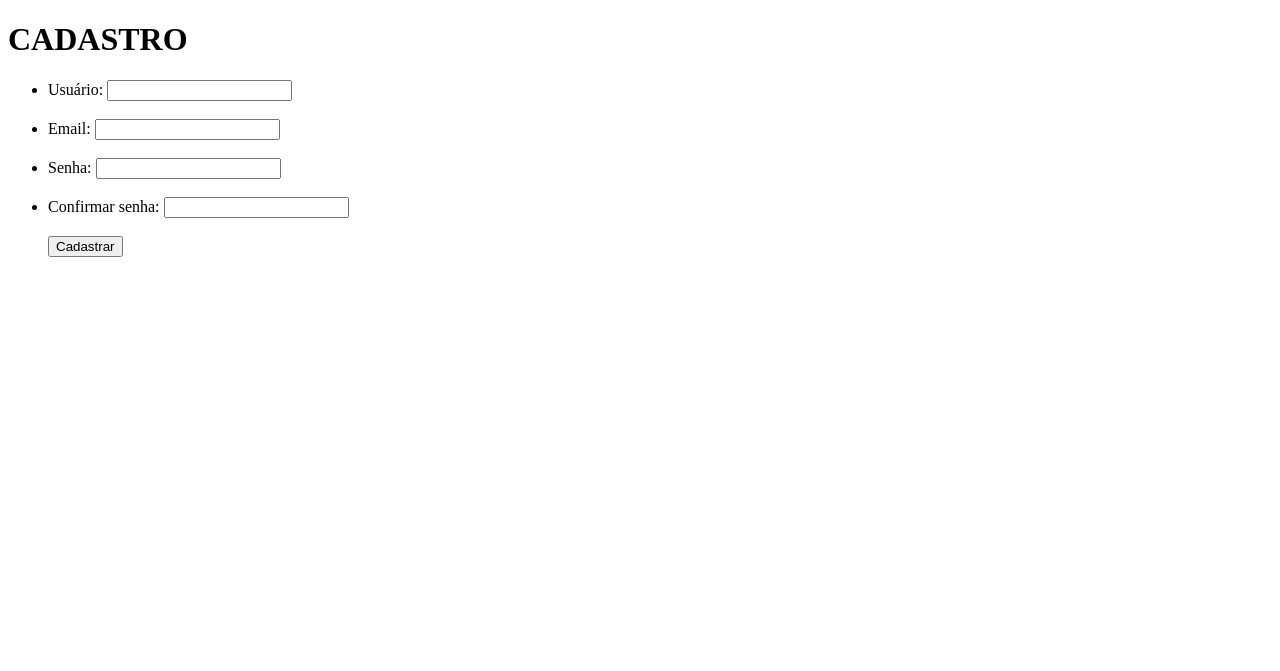
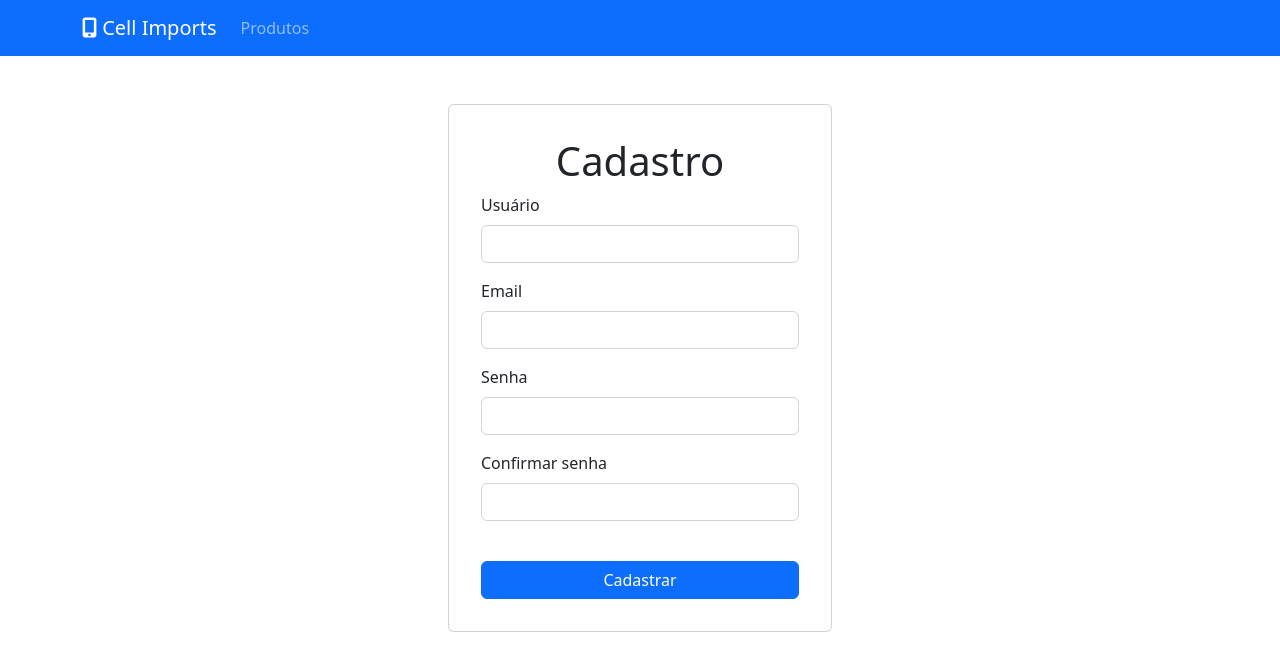
Before and after one commit to Werberty/cell-imports, a Django app: page /auth/register/ in a window 1280 px wide. Shown: the top 671 px of the page. Run offline with Django 4.2, Linux system fonts and the light colour scheme; some libraries are stand-ins or nearby versions.

Commit message:
FEAT: Bootstrap no cadastro

```diff
--- a/authentication/templates/authentication/login.html
+++ b/authentication/templates/authentication/login.html
@@ -1,7 +1,7 @@
 {% extends 'global/base.html' %}
 
 {% block content %}
-<form action="" method="POST">
+<form action="{% url 'auth:login' %}" method="POST">
     {% csrf_token %}
     <div class="d-flex justify-content-center mt-5">
       <div class="card" style="width: 24rem; padding: 2rem;">
--- a/authentication/templates/authentication/register.html
+++ b/authentication/templates/authentication/register.html
@@ -1,38 +1,38 @@
-<!DOCTYPE html>
-<html lang="en">
-<head>
-    <meta charset="UTF-8">
-    <meta http-equiv="X-UA-Compatible" content="IE=edge">
-    <meta name="viewport" content="width=device-width, initial-scale=1.0">
-    <title>Cadastro</title>
-</head>
-<body>
-    <h1>CADASTRO</h1>
-    <form action="{% url 'auth:register' %}" method="POST"> {% csrf_token %}
+{% extends 'global/base.html' %}
 
-        <ul>
-            <li>
-                <label for="">Usuário: </label>
-                <input type="text" name="username">
-            </li>
-            <br>
-            <li>
-                <label for="">Email: </label>
-                <input type="email" name="email">
-            </li>
-            <br>
-            <li>
-                <label for="">Senha: </label>
-                <input type="password" name="password">
-            </li>
-            <br>
-            <li>
-                <label for="">Confirmar senha: </label>
-                <input type="password" name="confirm_password">
-            </li>
-            <br>
-            <input type="submit" value="Cadastrar">
-        </ul>
-    </form>
-</body>
-</html>
+{% block content %}
+<form action="{% url 'auth:register' %}" method="POST">
+    {% csrf_token %}
+    <div class="d-flex justify-content-center mt-5">
+      <div class="card" style="width: 24rem; padding: 2rem;">
+
+        <h1 class="card-title text-center">Cadastro</h1>
+
+        {% include 'global/partials/messages.html' %}
+
+        <div class="form-outline mb-3">
+          <label class="form-label" for="form2Example1">Usuário</label>
+          <input type="text" id="form2Example1" class="form-control" name="username"/>
+        </div>
+        <div class="form-outline mb-3">
+            <label class="form-label" for="form2Example1">Email</label>
+            <input type="email" id="form2Example1" class="form-control" name="email"/>
+        </div>
+        <div class="form-outline mb-3">
+          <label class="form-label" for="form2Example1">Senha</label>
+          <input type="password" id="form2Example1" class="form-control" name="password"/>
+        </div>
+        <div class="form-outline mb-3">
+            <label class="form-label" for="form2Example1">Confirmar senha</label>
+            <input type="password" id="form2Example1" class="form-control" name="confirm_password"/>
+        </div>
+        <br>
+
+        <div class="col-12 d-grid gap-2 col-6 mx-auto">
+          <button class="btn btn-primary" type="submit">Cadastrar</button>
+        </div>
+      </div>
+
+    </div>
+  </form>
+{% endblock content %}
--- a/authentication/views.py
+++ b/authentication/views.py
@@ -76,7 +76,7 @@ def login(request):
             auth.login(request, user)
             messages.add_message(request, messages.SUCCESS,
                                  'Login com sucesso.')
-            return redirect('/')
+            return redirect('/products')
 
 
 def logout(request):
```
